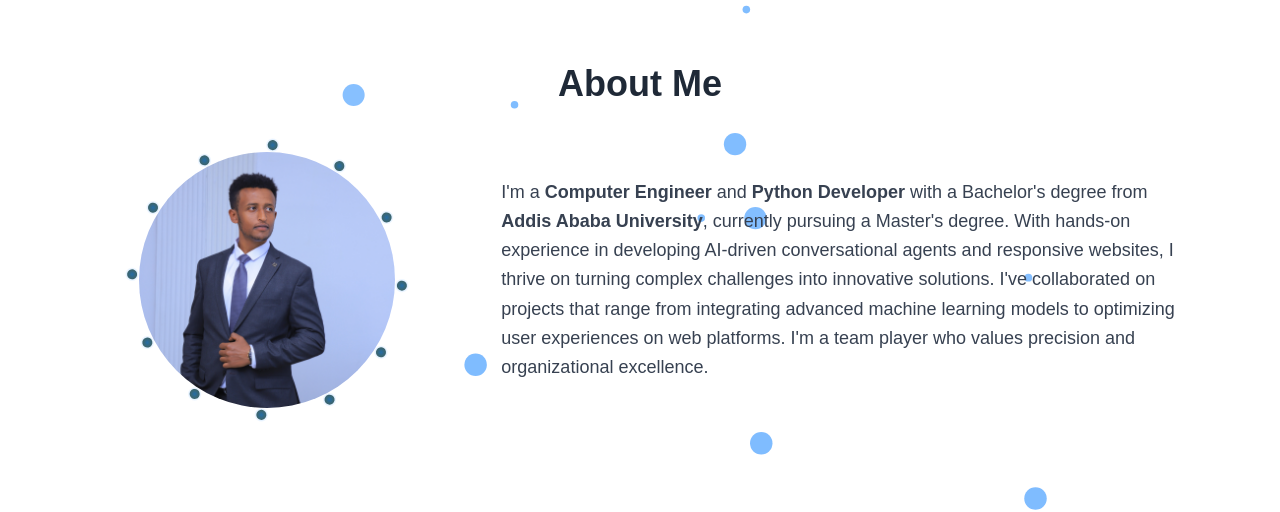
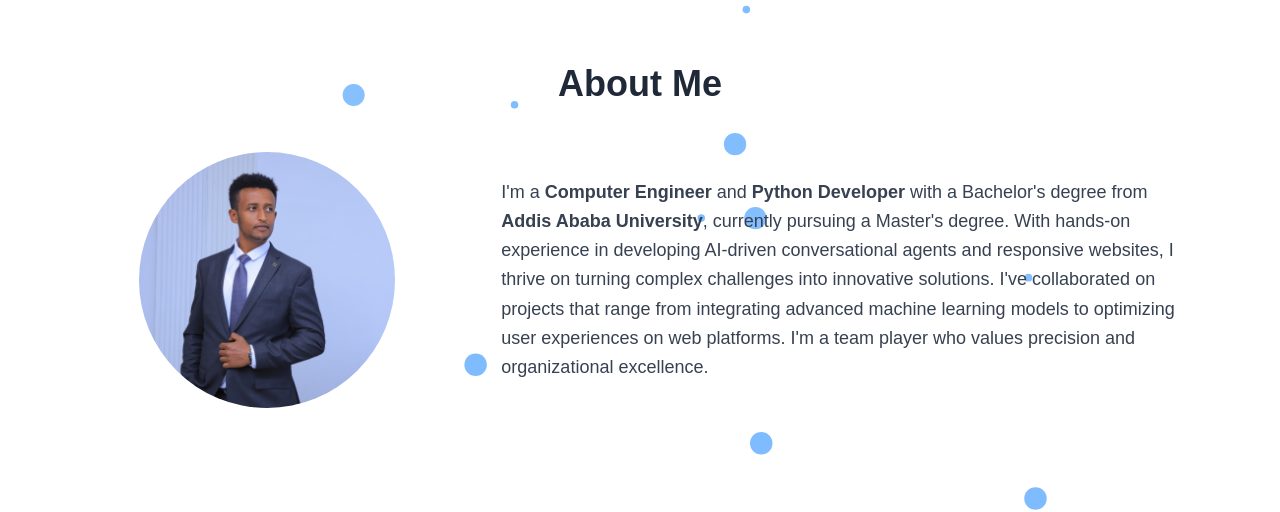
Before and after one commit to Euaell/euaell.github.io, a Next.js app: page / in a window 1280 px wide. Shown: the top 512 px of the page. Built offline with nearby package versions, Linux system fonts and the light colour scheme; a web font is replaced by a local one.

Commit message:
fix: remove profile animation

```diff
--- a/app/components/About.tsx
+++ b/app/components/About.tsx
@@ -1,6 +1,6 @@
 import Image from 'next/image';
 import BackgroundParticles from './BackgroundParticles';
-import ProfilePictureAnimation from './ProfileImageAnimation';
+// import ProfilePictureAnimation from './ProfileImageAnimation';
 import React from 'react';
 
 
@@ -27,7 +27,7 @@ function About(): React.ReactElement {
                 priority
               />
               {/* Animation Overlay */}
-              <ProfilePictureAnimation />
+              {/* <ProfilePictureAnimation /> */}
             </div>
           </div>
           <article className="md:w-2/3 md:pl-12">
```
